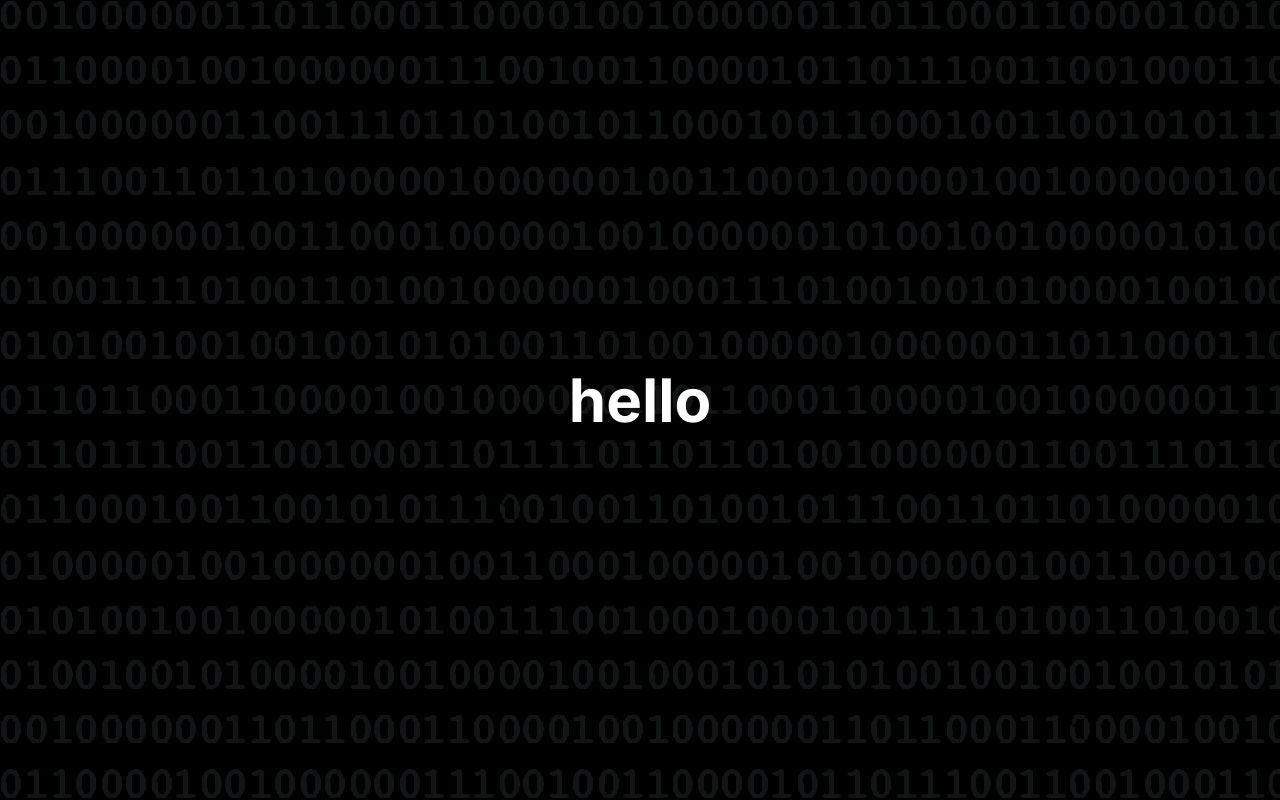
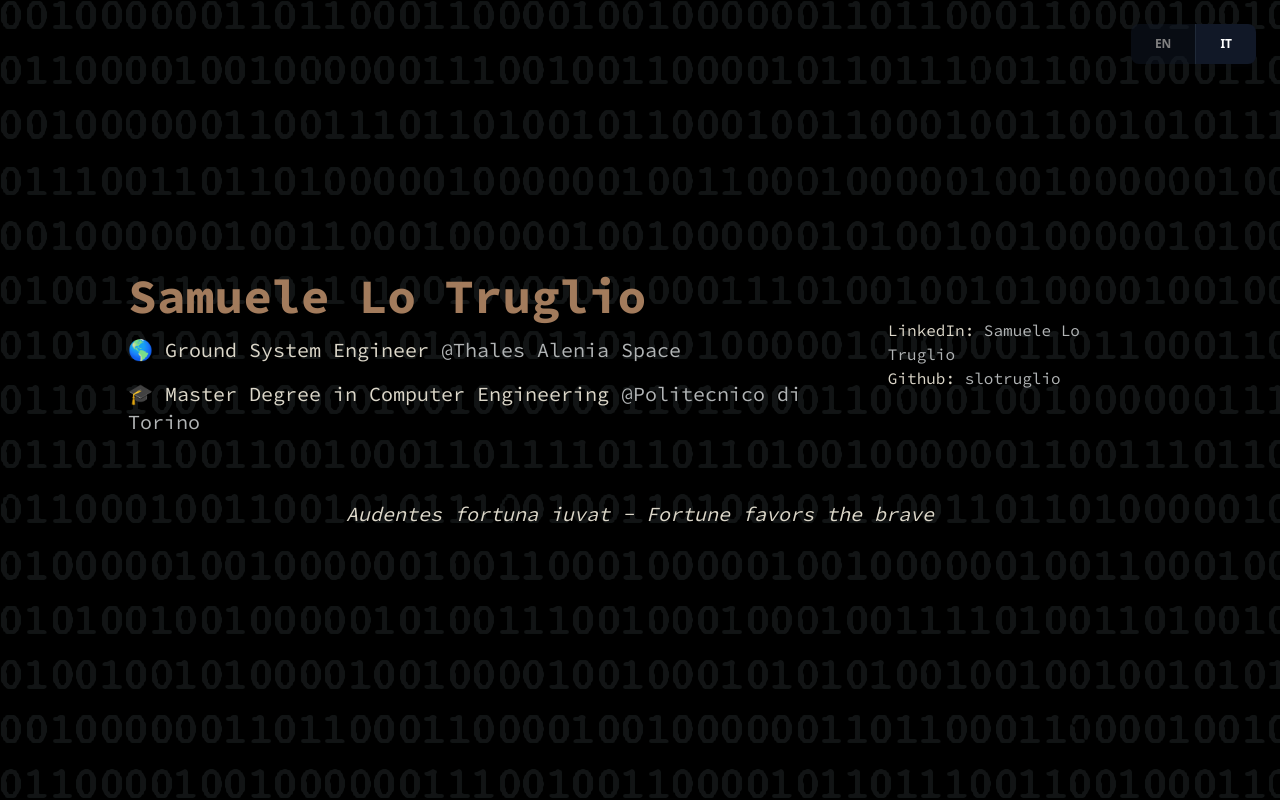
Before and after one commit to slotruglio/mypage, a Next.js app: page /en in a window 1280 px wide. Shown: the top 800 px of the page. Built offline with nearby package versions, Linux system fonts and the light colour scheme.

Commit message:
feat: first page

```diff
--- /dev/null
+++ b/app/[lang]/components/LanguageButtons.tsx
@@ -0,0 +1,38 @@
+"use client";
+
+import { Locale } from "@/i18n-config";
+import { usePathname, useRouter } from "next/navigation";
+
+
+function LanguageButton ({lang}: {lang: Locale}) {
+    const pathname = usePathname();
+    const {replace} = useRouter();
+	const radios = [
+		{ name: 'EN', value: 'en' },
+		{ name: 'IT', value: 'it' },
+	];
+
+    function getClassName(index: number) {
+        let base = "align-middle select-none font-sans font-bold text-center uppercase transition-all disabled:opacity-50 disabled:shadow-none disabled:pointer-events-none text-xs py-3 px-6 rounded-lg bg-gray-900 text-white shadow-md shadow-gray-900/10 hover:shadow-lg hover:shadow-gray-900/20 focus:opacity-[0.85] focus:shadow-none active:opacity-[0.85] active:shadow-none"
+        if (index === 0) {
+            return base + " rounded-r-none border-r-0";
+        } else if (index === radios.length - 1) {
+            return base + " rounded-l-none";
+        } else {
+            return base + " rounded-r-none border-r-0 rounded-l-none";
+        }
+    }
+
+    return <div className="grid w-full place-items-end overflow-x-scroll rounded-lg p-6 lg:overflow-visible">
+    <div className="flex divide-x divide-gray-800 row">
+      {radios.map(({name, value}, index) => (
+        <button key={index} disabled={value === lang} type="button" className={getClassName(index)}
+            onClick={() => replace(pathname.replace(`/${lang}`, `/${value}`))}
+        >
+            {name} </button>
+      ))}
+    </div>
+  </div>
+}
+
+export default LanguageButton;
--- /dev/null
+++ b/app/[lang]/components/Social.tsx
@@ -0,0 +1,53 @@
+// import from node modules
+import Link from 'next/link';
+
+const linkedinUrl = "https://www.linkedin.com/in/samuele-lo-truglio/";
+const githubUrl = "https://github.com/slotruglio";
+const innovationDays = "https://www.economysicilia.it/innovation-days-palermo-vince-il-progetto-tlf-di-una-tuta-antinfortunistica-ultratecnologica/"
+
+const socialTexts = {
+    "linkedin": {
+        "title": "LinkedIn",
+        "iconClassName": "bi bi-linkedin",
+        "href": linkedinUrl,
+        "l-text": "Samuele Lo Truglio",
+        "s-text": "S. Lo Truglio"
+    },
+    "github": {
+        "title": "Github",
+        "iconClassName": "bi bi-github",
+        "href": githubUrl,
+        "l-text": "slotruglio",
+        "s-text": "slotruglio"
+    }
+};
+
+function SocialFooter({social} : {social: keyof typeof socialTexts}) {
+
+    const content = socialTexts[social];
+
+    return (
+        <div>
+            <Link
+                className={content["iconClassName"] + " app-link"}
+                href={content["href"]}
+                target="_blank"
+                rel="noreferrer">{content["l-text"]} </Link>
+        </div>
+    )
+}
+
+function SocialHeader({social}: {social: keyof typeof socialTexts}) {
+    const content = socialTexts[social];
+    return (
+        <div>{content["title"]}:
+            <Link
+                className="app-link" href={content["href"]}
+                target="_blank"
+                rel="noreferrer"> {content["l-text"]}</Link>
+        </div>
+    )
+}
+
+
+export { SocialFooter, SocialHeader, innovationDays };
--- a/app/[lang]/globals.css
+++ b/app/[lang]/globals.css
@@ -1,6 +1,11 @@
 @tailwind base;
 @tailwind components;
 @tailwind utilities;
+
+@font-face {
+  font-family: "SourceCodePro";
+  src: url("/fonts/SourceCodePro-VariableFont_wght.ttf");
+}
 
 :root {
   --foreground-rgb: 0,0,0;
@@ -18,6 +23,15 @@ html {
 
 body {
   background-color: rgb(var(--foreground-rgb));
+  font-family: 'Courier New', Courier, monospace;
+}
+
+.app-link {
+  color: #b1b4b5;
+  text-decoration: none;
+}
+.app-link:hover {
+  color: #fff;
 }
 
 @layer utilities {
--- a/app/[lang]/page.tsx
+++ b/app/[lang]/page.tsx
@@ -1,5 +1,11 @@
 import { getDictionary } from "@/get-dictionary";
 import { Locale } from "@/i18n-config";
+import LanguageButton from "./components/LanguageButtons";
+import { SocialHeader } from "./components/Social";
+import Link from "next/link";
+
+const polito_href = "https://www.polito.it/";
+const tas_href = "https://www.thalesaleniaspace.com/";
 
 export default async function Home({
   params: { lang },
@@ -8,11 +14,36 @@ export default async function Home({
 }) {
   const dictionary = await getDictionary(lang);
   return (
-    <main className="bg-binary-pattern bg-fixed min-h-screen">
-      <div id="first-section" className="flex items-center justify-center h-screen">
-        <h1 className="text-6xl font-bold text-center text-white">
-          {dictionary.hello}
-        </h1>
+    <main className="bg-binary-pattern bg-fixed min-h-screen font-mono text-main-white">
+      <div id="header" className="header fixed top-0 right-0">
+        <LanguageButton lang={lang} />
+      </div>
+      <div id="first-section" className="flex flex-col items-center justify-center h-screen p-24 space-y-8">
+        <div className="flex flex-col w-full lg:flex-row p-8 items-center justify-center space-y-12 lg:space-y-0 lg:justify-between lg:space-x-4">
+          <div className="personal space-y-4 justify-items-start text-center lg:text-start">
+            <h1
+              className="text-5xl text-main-brown font-bold">
+              Samuele Lo Truglio
+            </h1>
+            <h3 className="text-xl text-main-white">
+            🌎 {dictionary.occupation} <Link href={tas_href} className="app-link" target="_blank"
+                rel="noreferrer">@Thales Alenia Space</Link> </h3>
+            <h3 className="text-xl text-main-white">
+            🎓 {dictionary.degree} <Link href={polito_href} className="app-link" target="_blank"
+                rel="noreferrer">@Politecnico di Torino</Link> </h3>
+          </div>
+          <div className="social flex flex-col md:flex-row md:space-x-4 lg:flex-col lg:space-x-0">
+            <SocialHeader social="linkedin" />
+            <SocialHeader social="github" />
+          </div>
+        </div>
+        <div>
+          <h3 className="text-xl text-center text-main-white italic">
+            Audentes fortuna iuvat - {dictionary.quote} </h3>
+        </div>
+        <div>
+
+        </div>
       </div>
       <div id="second-section" className="flex items-center justify-center h-screen">
         <h1 className="text-6xl font-bold text-center text-white">
--- a/dictionaries/en.json
+++ b/dictionaries/en.json
@@ -1,3 +1,6 @@
 {
-    "hello": "hello"
+    "hello": "hello",
+    "occupation": "Ground System Engineer",
+    "quote": "Fortune favors the brave",
+    "degree": "Master Degree in Computer Engineering"
 }
--- a/dictionaries/it.json
+++ b/dictionaries/it.json
@@ -1,3 +1,6 @@
 {
-    "hello": "ciao"
+    "hello": "ciao",
+    "occupation": "Ground System Engineer",
+    "quote": "La fortuna aiuta gli audaci",
+    "degree": "Laurea Magistrale in Ing. Informatica"
 }
--- a/middleware.ts
+++ b/middleware.ts
@@ -26,16 +26,17 @@ function getLocale(request: NextRequest): string | undefined {
 
 export function middleware(request: NextRequest) {
   const pathname = request.nextUrl.pathname;
-
+  const headers = new Headers(request.headers);
+  headers.set("x-current-path", request.nextUrl.pathname);
   // // `/_next/` and `/api/` are ignored by the watcher, but we need to ignore files in `public` manually.
   // // If you have one
-  console.log(pathname);
   if (
     [
       //'/manifest.json',
       '/favicon.ico',
       '/robots.txt',
       '/img/background.png',
+      '/fonts/SourceCodePro-VariableFont_wght.ttf',
       // Your other files in `public`
     ].includes(pathname)
   )
@@ -57,9 +58,11 @@ export function middleware(request: NextRequest) {
       new URL(
         `/${locale}${pathname.startsWith("/") ? "" : "/"}${pathname}`,
         request.url,
-      ),
+      ), {headers}
     );
   }
+
+  return NextResponse.next({headers});
 }
 
 export const config = {
--- a/tailwind.config.ts
+++ b/tailwind.config.ts
@@ -11,6 +11,13 @@ const config: Config = {
       backgroundImage: {
         "binary-pattern": "url('/img/background.png')",
       },
+      colors: {
+        "main-brown": "#A27B5C",
+        "main-white": "#DCD7C9",
+      },
+      fontFamily: {
+        "mono": ["SourceCodePro", "monospace"],
+      }
     },
   },
   plugins: [],
```
Also changed, not shown: public/fonts/SourceCodePro-VariableFont_wght.ttf (added).
